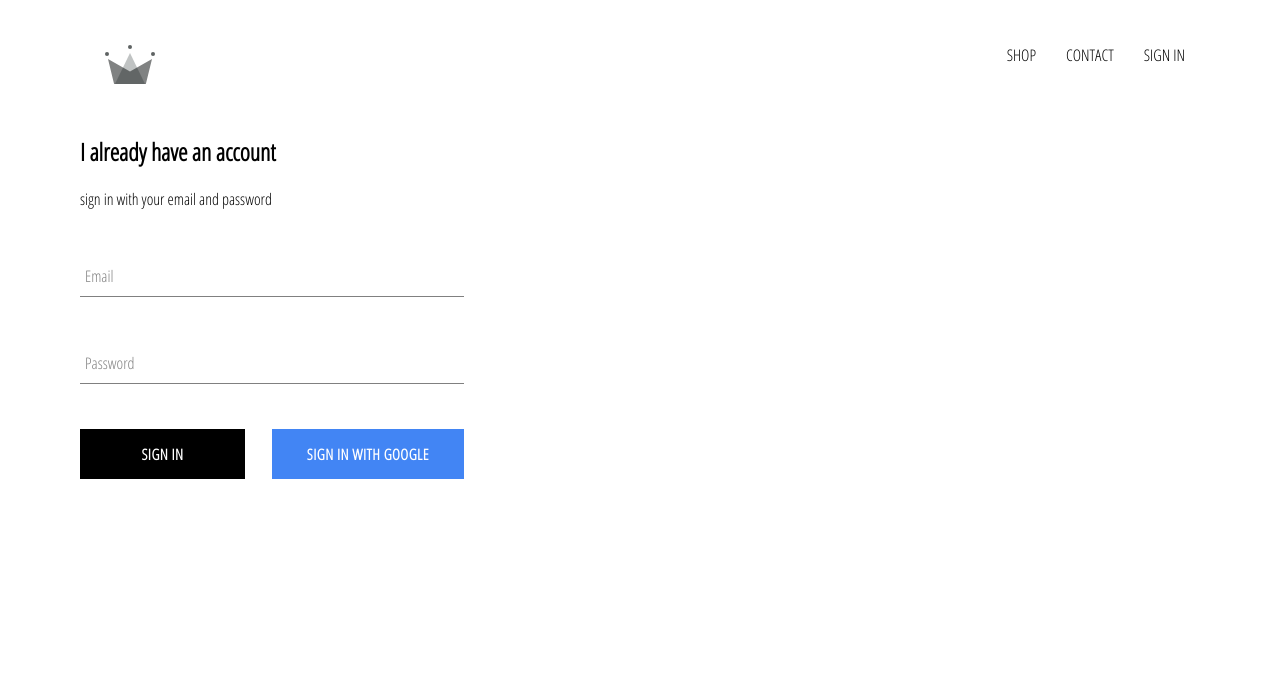
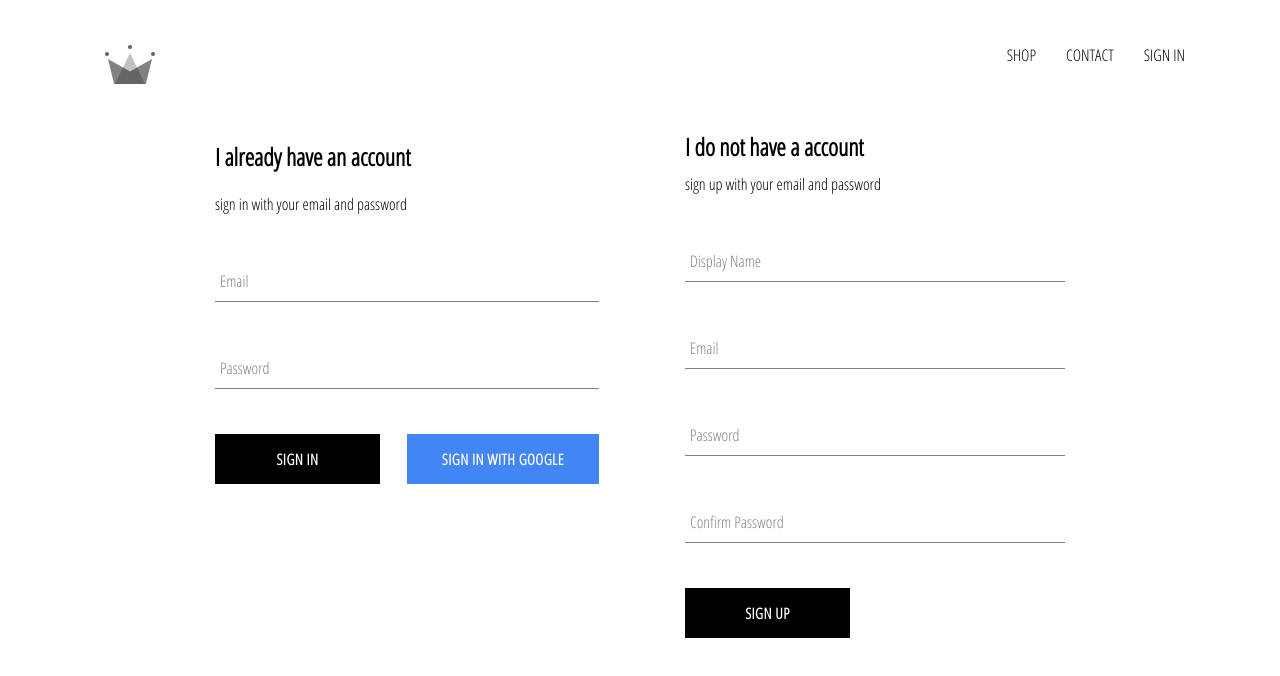
Before and after one commit to Athena0017/crwn-clothing, a React (Create React App) app: page /signin in a window 1280 px wide. Shown: the top 676 px of the page. Built offline with nearby package versions, Linux system fonts and the light colour scheme; no server answers.

Commit message:
updating sign up component to shop app

```diff
--- a/src/App.js
+++ b/src/App.js
@@ -5,7 +5,7 @@
 import { Switch, Route } from 'react-router-dom'
 import Header from './components/header/header.component'
 import SignInAndSignUp from './pages/sign-in-and-sign-up/sign-in-and-sign-up.component'
-import { auth} from './firebase/firebase.utils'
+import { auth, createUserProfileDocument} from './firebase/firebase.utils'
 
 class App extends React.Component {
   constructor() {
@@ -16,9 +16,21 @@
   }
   unsubscribeFromAuth = null;
   componentDidMount() {
-   this.unsubscribeFromAuth= auth.onAuthStateChanged(user => {
-      this.setState({ currentUser: user })
-      console.log(user);
+    this.unsubscribeFromAuth = auth.onAuthStateChanged(async userAuth => {
+     if (userAuth) {
+       const userRef = await createUserProfileDocument(userAuth);
+       userRef.onSnapshot(snapShot => {
+         this.setState({
+           currentUser: {
+             id: snapShot.id,
+             ...snapShot.data()
+           }
+         }, () => {
+           console.log(this.state)
+         })
+       })
+     }
+      this.setState({ currentUser: userAuth });
     })
   }
   componentWillUnmount() {
--- a/src/components/sign-in/sign-in.component.jsx
+++ b/src/components/sign-in/sign-in.component.jsx
@@ -2,7 +2,9 @@
 import FormInput from "../form-input/form-input.component";
 import CustomButton from "../custom-button/custom-button.component";
 import "./sign-in.styles.scss";
-import { signInWithGoogle } from "../../firebase/firebase.utils";
+import {
+  signInWithGoogle
+} from "../../firebase/firebase.utils";
 class SignIn extends React.Component {
   constructor(props) {
     super(props);
--- /dev/null
+++ b/src/components/sign-up/sign-up.component.jsx
@@ -0,0 +1,90 @@
+import React from 'react'
+import FormInput from '../form-input/form-input.component'
+import CustomButton from '../custom-button/custom-button.component'
+
+import { auth, createUserProfileDocument } from '../../firebase/firebase.utils'
+import './sign-up.styles.scss'
+
+class SignUp extends React.Component {
+    constructor(props) {
+        super(props);
+        this.state = {
+            displayName: '',
+            email: '',
+            password: '',
+            confirmPassword:''
+         };
+    }
+    handlerSubmit = async event => {
+        event.preventDefault();
+        const { displayName, email, password, confirmPassword } = this.state
+        if (password!==confirmPassword) {
+            console.log("password don't match")
+            return;
+        }
+        try {
+            const { user } = await auth.createUserWithEmailAndPassword(email, password);
+            createUserProfileDocument(user, { displayName });
+            this.setState({
+                displayName: '',
+                email: '',
+                password: '',
+                confirmPassword: ''
+            });
+        } catch (err) {
+            console.error('Error:'+err)
+        }
+    }
+
+    handlerChange = event => {
+        const { value, name } = event.target;
+        this.setState({ [name]: value });
+    }
+
+    render() {
+        const {displayName,email,password, confirmPassword }=this.state
+        return (
+            <div className='sign-up'>
+                <h2 className='title'>I do not have a account</h2>
+                <span>sign up with your email and password</span>
+                <form className="sign-up-form" onSubmit={this.handlerSubmit}>
+                    <FormInput
+                        type='text'
+                        name='displayName'
+                        value={displayName}
+                        onChange={this.handlerChange}
+                        label='Display Name'
+                        required
+                    />
+                    <FormInput
+                        type='email'
+                        name='email'
+                        value={email}
+                        onChange={this.handlerChange}
+                        label='Email'
+                        required
+                    />
+                    <FormInput
+                        type='password'
+                        name='password'
+                        value={password}
+                        onChange={this.handlerChange}
+                        label='Password'
+                        required
+                    />
+                    <FormInput
+                        type='password'
+                        name='confirmPassword'
+                        value={confirmPassword}
+                        onChange={this.handlerChange}
+                        label='Confirm Password'
+                        required
+                    />
+                    <CustomButton type='submit'>SIGN UP</CustomButton>
+                </form>
+            </div>
+        );
+    }
+}
+
+export default SignUp;
--- /dev/null
+++ b/src/components/sign-up/sign-up.styles.scss
@@ -0,0 +1,9 @@
+.sign-up {
+  display: flex;
+  flex-direction: column;
+  width: 380px;
+
+  .title {
+    margin: 10px 0;
+  }
+}
--- a/src/firebase/firebase.utils.js
+++ b/src/firebase/firebase.utils.js
@@ -12,7 +12,29 @@
     appId: "1:849168160524:web:3341de8702d586f121db29",
     measurementId: "G-0B8F5GNMS7"
 };
+export const createUserProfileDocument = async (userAuth, additionalData) => {
+    if (!userAuth) return;
 
+    const userRef = firestore.doc(`users/${userAuth.uid}`)
+    const snapShot = await userRef.get();
+    if (!snapShot.exists) {
+        const { displayName, email } = userAuth;
+        const createdAt = new Date();
+
+        try {
+            await userRef.set({
+                displayName,
+                email,
+                createdAt,
+                ...additionalData
+            })
+        }
+        catch(err){
+            console.log('error creating user:'+err.message)
+        }
+    }
+    return userRef;
+}
 firebase.initializeApp(config)
 
 export const auth = firebase.auth();
@@ -22,4 +44,8 @@
 provider.setCustomParameters({ prompt: 'select_account' });
 export const signInWithGoogle = () => auth.signInWithPopup(provider);
 
+// const providerFacebook = new firebase.auth.FacebookAuthProvider();
+// providerFacebook.setCustomParameters({ prompt: 'select_account' });
+// export const signInWithFacebook = () => auth.signInWithPopup(providerFacebook);
+
 export default firebase;
--- a/src/pages/sign-in-and-sign-up/sign-in-and-sign-up.component.jsx
+++ b/src/pages/sign-in-and-sign-up/sign-in-and-sign-up.component.jsx
@@ -1,10 +1,12 @@
 import React from 'react'
 import './sign-in-and-sign-up.styles.scss'
 import SignIn from '../../components/sign-in/sign-in.component'
+import SignUp from '../../components/sign-up/sign-up.component'
 
 const SignInAndSignUp = () => (
     <div className="sign-in-and-sign-up">
         <SignIn />
+        <SignUp/>
     </div>
 )
 export default SignInAndSignUp;
--- a/src/pages/sign-in-and-sign-up/sign-in-and-sign-up.styles.scss
+++ b/src/pages/sign-in-and-sign-up/sign-in-and-sign-up.styles.scss
@@ -0,0 +1,6 @@
+.sign-in-and-sign-up{
+    width: 850px;
+    display: flex;
+    justify-content: space-between;
+    margin: 30px auto;
+}
```
Also changed, not shown: src/test.js (added, +7 -0 lines).
